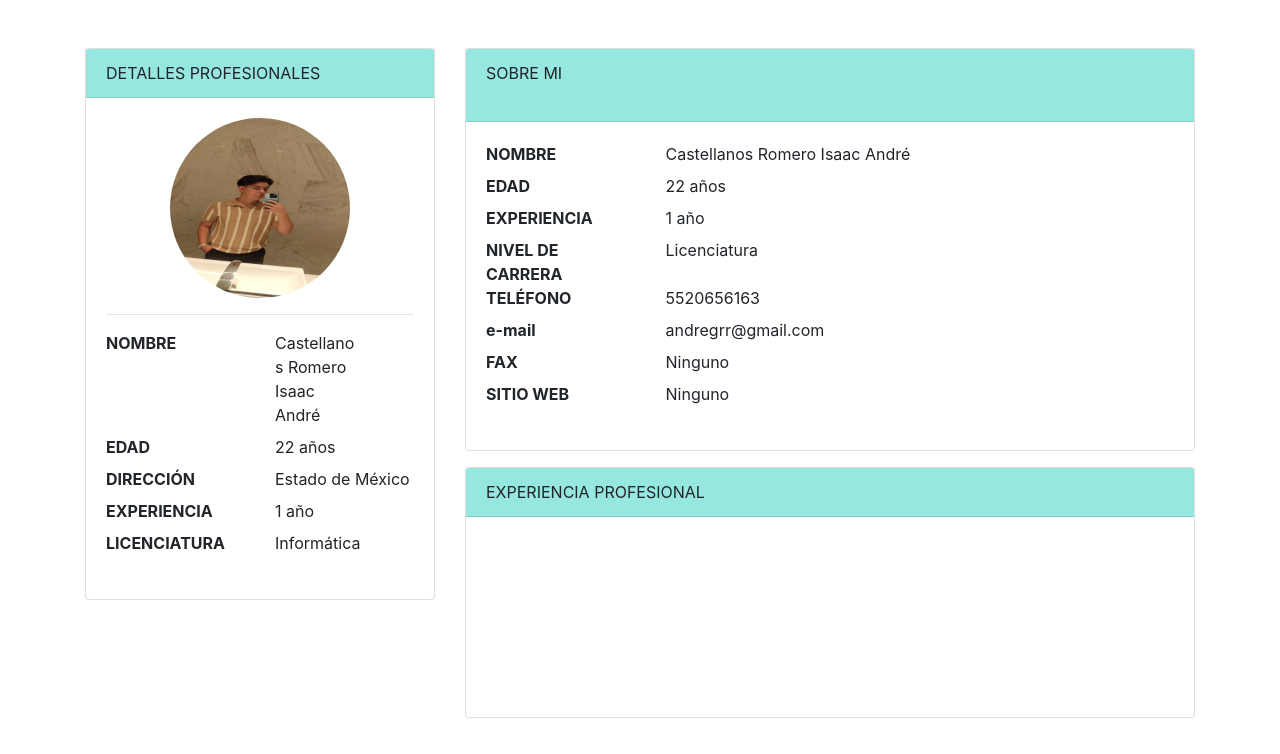
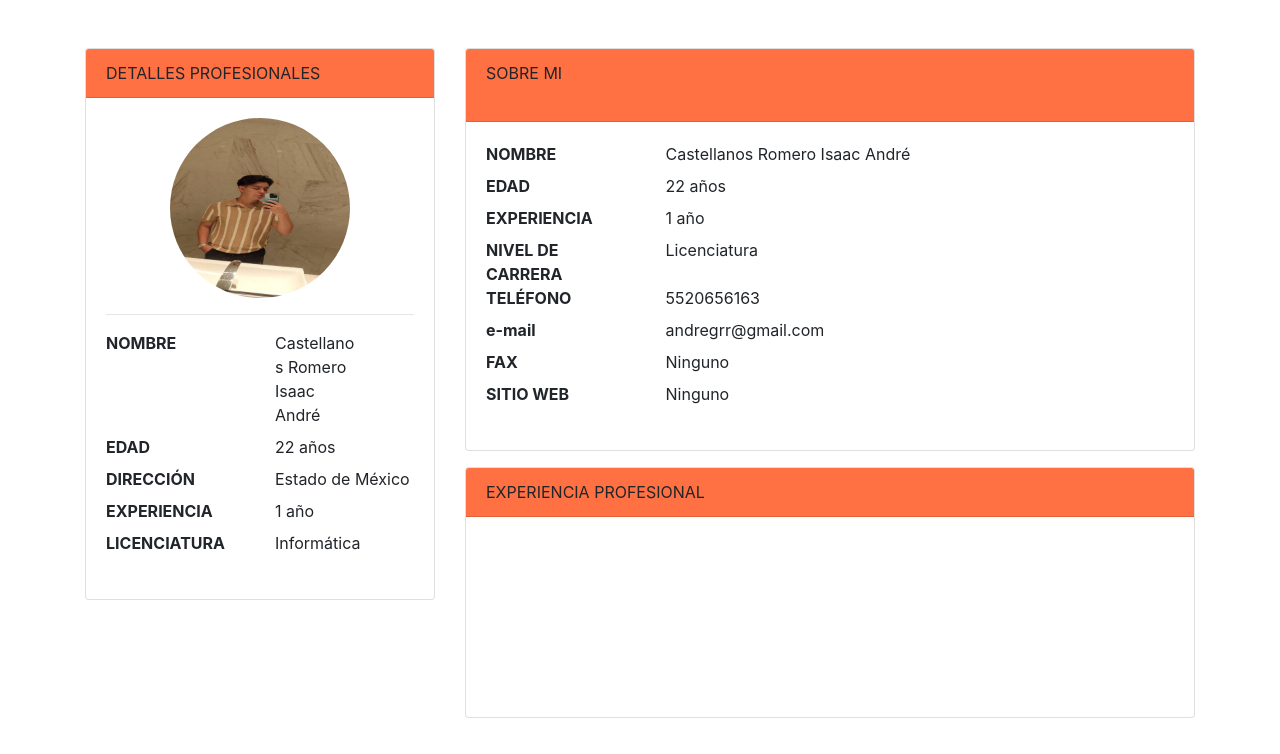
Before and after one commit to mora082/Fase5-Modificado, a plain HTML site: page PáginaBOOT/src/escolaridadandre.html in a window 1280 px wide. Drawn offline with nearby package versions, Linux system fonts and the light colour scheme; files that its build step writes are made by us from their sources.

Commit message:
Update escolaridadandre.html

```diff
--- a/PáginaBOOT/src/escolaridadandre.html
+++ b/PáginaBOOT/src/escolaridadandre.html
@@ -16,7 +16,7 @@
         <div class="row">
             <div class="col-md-4">
                 <div class="card">
-                    <div class="card-header" style="background-color: #97E7E1;">
+                    <div class="card-header" style="background-color: #FF7043;">
                         DETALLES PROFESIONALES
                     </div>
                     <div class="card-body">
@@ -43,7 +43,7 @@
             </div>
             <div class="col-md-8">
                 <div class="card">
-                    <div class="card-header" style="background-color: #97E7E1;">
+                    <div class="card-header" style="background-color: #FF7043;">
                        SOBRE MI <br><br>
                     </div>
                     <div class="card-body">
@@ -74,7 +74,7 @@
                     </div>
                 </div>
                 <div class="card mt-3">
-                    <div class="card-header" style="background-color: #97E7E1;">
+                    <div class="card-header" style="background-color: #FF7043;">
                         EXPERIENCIA PROFESIONAL
                     </div>
                     <div class="card-body">
```
